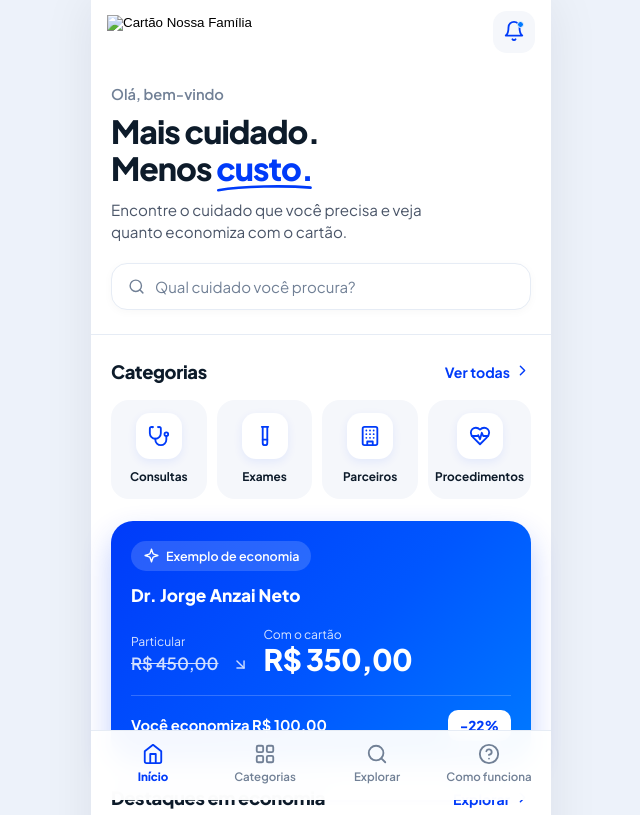
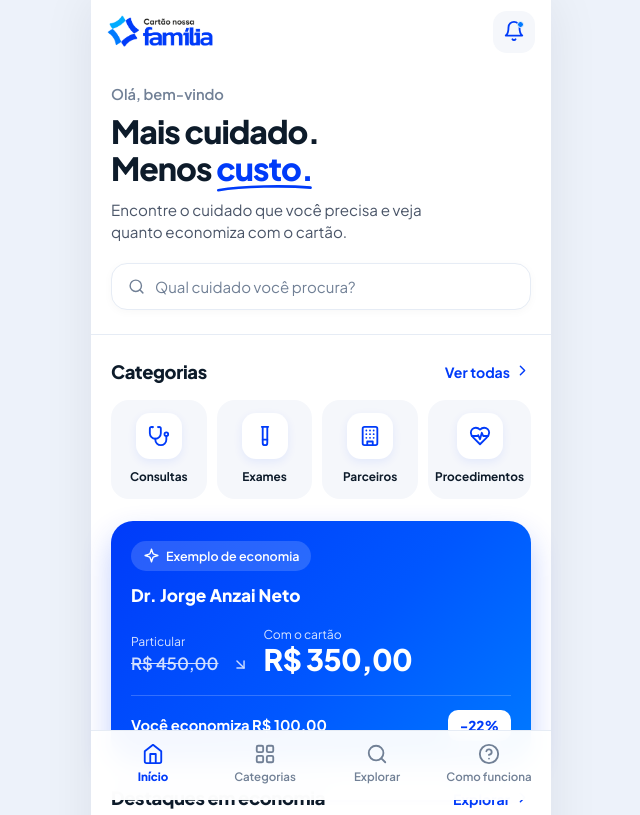
Before and after one commit to Marcosdaniel-ferreira/app-cartao-familia, a plain HTML site: page index.html in a window 1280 px wide. Shown: the top 815 px of the page, without its empty margins (319-959 px from the left). Drawn offline with Linux system fonts and the light colour scheme.

Commit message:
ajuste logo

```diff
--- a/index.html
+++ b/index.html
@@ -21,7 +21,7 @@
       <header class="app-header">
         <button class="brand" id="btn-logo-home" aria-label="Ir para o início">
           <img
-            src="logo.png"
+            src="midia/logo.png"
             alt="Cartão Nossa Família"
             class="brand-logo"
             height="34"
```
